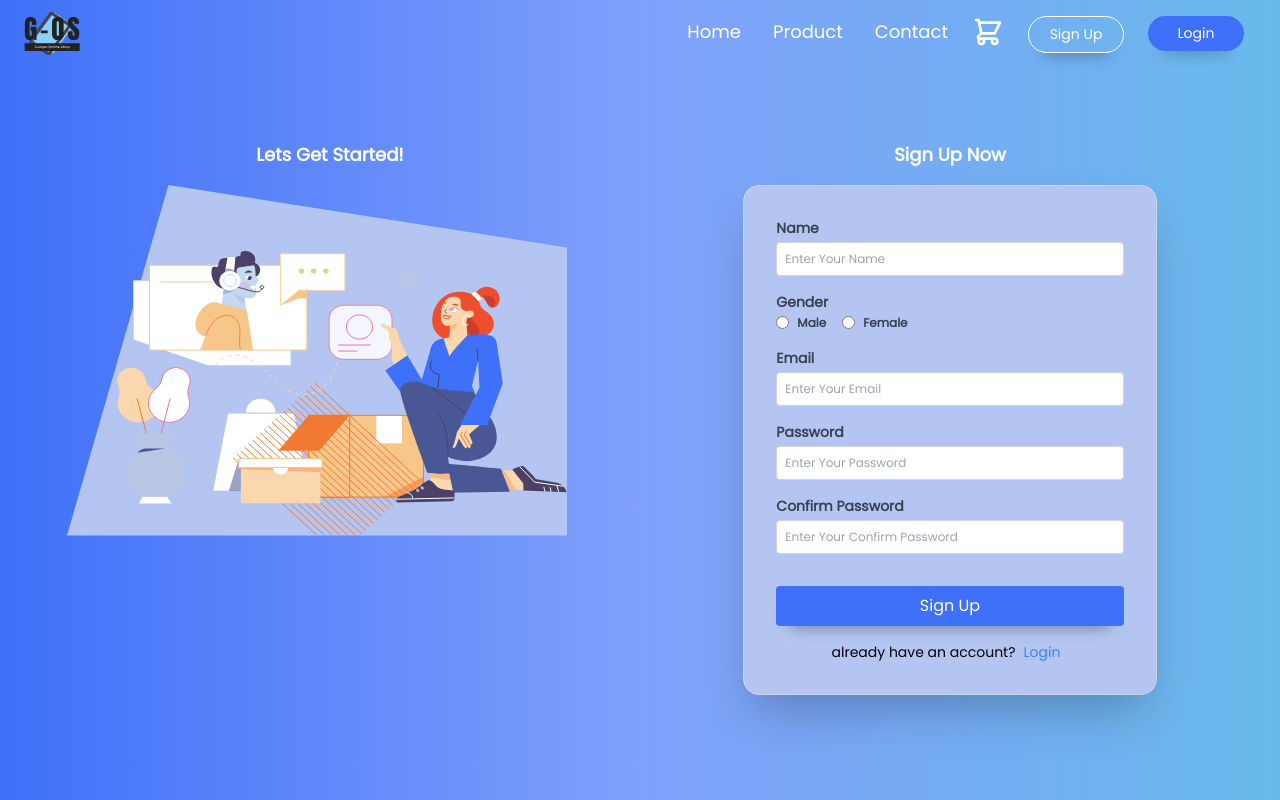
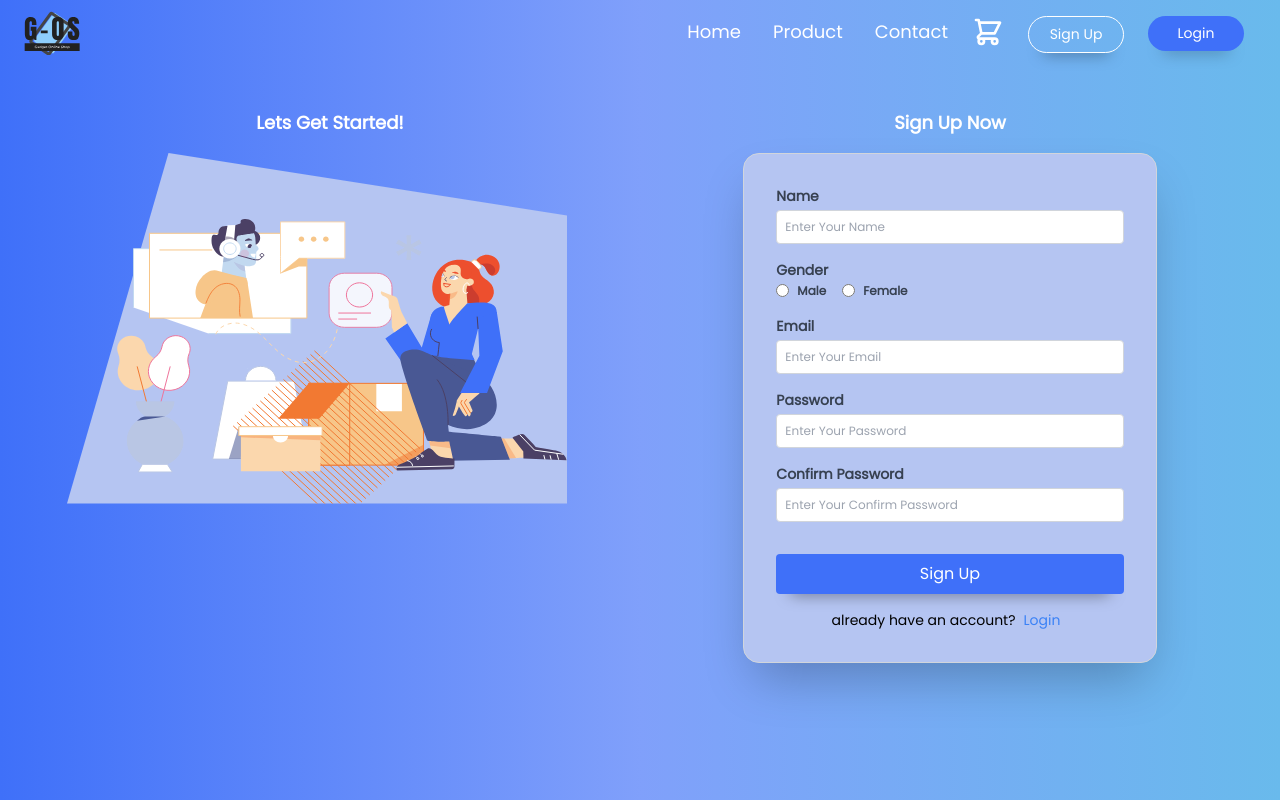
Before and after one commit to Rianifitriim/Web-Dev-React, a React (Create React App) app: page /signup in a window 1280 px wide. Built offline with nearby package versions, Linux system fonts and the light colour scheme; no server answers.

Commit message:
add local storage login

```diff
--- a/src/pages/Homepage.jsx
+++ b/src/pages/Homepage.jsx
@@ -3,16 +3,17 @@ import jumbotron from "../images/jumbotron.png"
 import gambar from "../images/gambar.png"
 import Footer from "../layouts/Footer";
 import NavbarHome from "../layouts/NavbarHome"
+import NavbarHomeLogin from "../layouts/NavbarHomeLogin"
 import Card from "../components/Card"
 import { Link } from "react-router-dom";
 
-export default function Homepage() {
+export default function Homepage({isLogged}) {
 
   return (
     <>
       {/* section jumbotron */}
       <div className="bg-gradient-to-r from-3F70F9 via-4C79F9 to-69BAEC font-poppins mb-12 lg:mb-20">
-        <NavbarHome />
+        {isLogged ? <NavbarHomeLogin /> : <NavbarHome />}
         <div className="container mx-auto px-5">
           <div className="grid grid-cols-1 lg:grid-cols-5">
             <div className="col-span-1 lg:col-span-3 my-8 lg:my-36">
--- a/src/pages/LoginPage.jsx
+++ b/src/pages/LoginPage.jsx
@@ -29,6 +29,7 @@ export default function LoginPage() {
     listUser.forEach(user => {
       if (user.email === values.email && user.password === values.password) {
         setIsLogged(true)
+        localStorage.setItem("credentials", JSON.stringify(user))
         console.log("berhasil")
       } else {
         setIsFailed(true)
--- a/src/pages/SignUpPage.jsx
+++ b/src/pages/SignUpPage.jsx
@@ -61,13 +61,13 @@ useEffect(() => {
   // };
   return (
     <div>
-      <div className="bg-gradient-to-r h-screen from-3F70F9 via-4C79F9 to-69BAEC font-poppins">
+      <div className="h-screen bg-gradient-to-r from-3F70F9 via-4C79F9 to-69BAEC font-poppins">
         <NavbarHome />
 
         <div className="container mx-auto px-5">
           <div className="grid grid-cols-1 lg:grid-cols-6">
             {/* kiri */}
-            <div className="hidden lg:block lg:col-span-3 my-16 mx-auto">
+            <div className="hidden lg:block lg:col-span-3 my-8 mx-auto">
               <h1 className="text-center text-white lg:mx-40 text-lg font-bold">
                 Lets Get Started!
               </h1>
@@ -75,7 +75,7 @@ useEffect(() => {
             </div>
 
             {/* kanan */}
-            <div className="col-span-1 lg:col-span-3 my-8 lg:my-16">
+            <div className="col-span-1 lg:col-span-3 my-8">
               <h1 className="text-center text-white lg:mx-40 text-lg font-bold">
                 Sign Up Now
               </h1>
```
